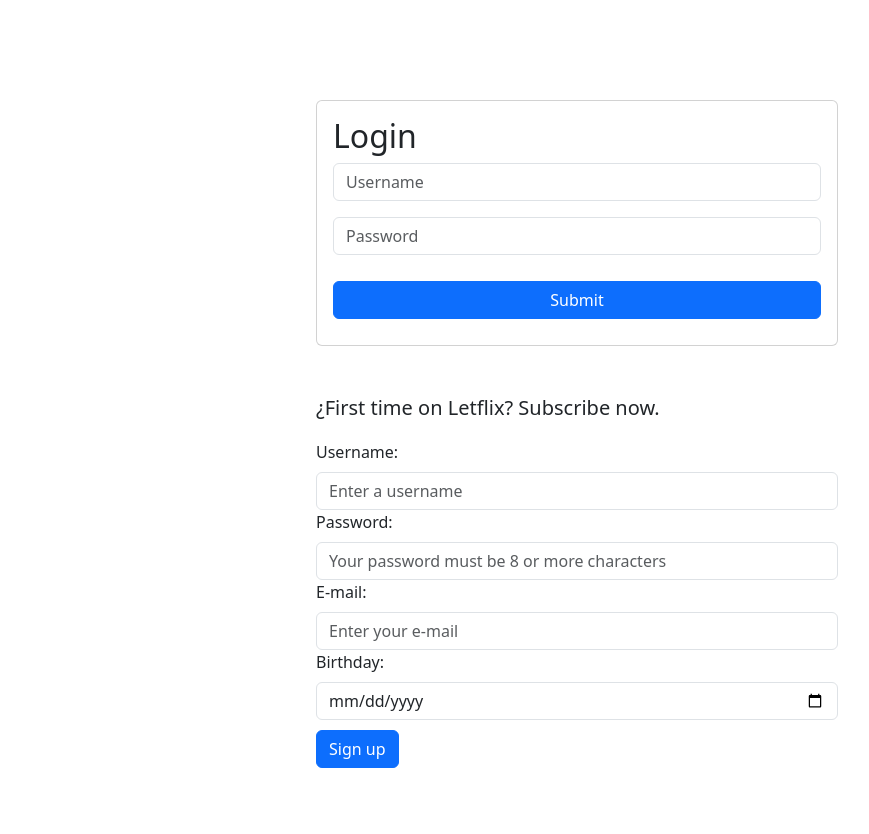
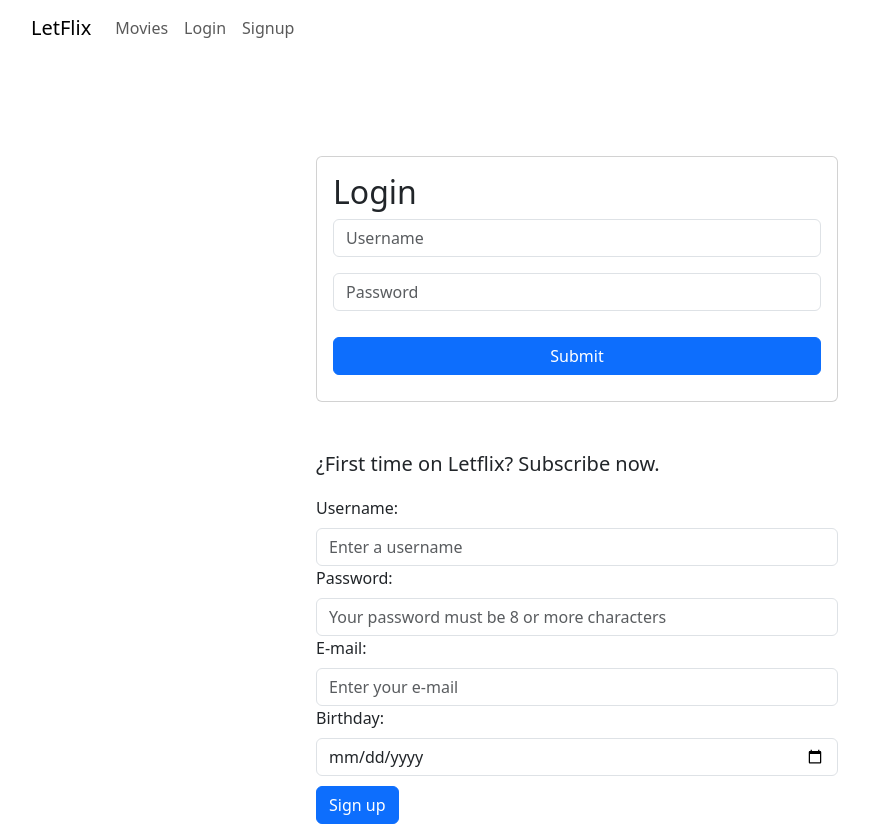
Before and after one commit to Pablocubo/myFlix-client, a React (Vite) app: page / in a window 1280 px wide. Shown: the whole page, without its empty margins (63-932 px from the left). Before the commit the page ends 800 px from the top, so only its background shows below. Built offline with nearby package versions, Linux system fonts and the light colour scheme.

Commit message:
REACT crashed after login in user

```diff
--- a/package.json
+++ b/package.json
@@ -14,6 +14,7 @@
     "react-bootstrap": "^2.10.1",
     "react-dom": "^18.2.0",
     "react-router": "^6.3.0",
+    "react-router-bootstrap": "^0.26.2",
     "react-router-dom": "^6.3.0"
   },
   "devDependencies": {
--- a/src/components/main-view/main-view.jsx
+++ b/src/components/main-view/main-view.jsx
@@ -1,12 +1,14 @@
 import React, { useState, useEffect } from "react";
-import { Container, Row, Col, Button } from "react-bootstrap";
+import { Navbar, Nav, Container, Row, Col } from "react-bootstrap";
+import { LinkContainer } from 'react-router-bootstrap'; // Ensure it's imported
 import 'bootstrap/dist/css/bootstrap.min.css';
 import { LoginView } from "../login-view/login-view";
 import { SignupView } from "../signup-view/signup-view";
 import { MovieCard } from "../movie-card/movie-card";
 import { MovieView } from "../movie-view/movie-view";
 import { BrowserRouter, Routes, Route, Navigate } from "react-router-dom";
-
+import ProfileView from "../profile-view/profile-view";
+ // Import your Profile component
 
 
 
@@ -15,6 +17,7 @@
   const storedToken = localStorage.getItem("token");
   const [user, setUser] = useState(storedUser ? storedUser : null);
   const [token, setToken] = useState(storedToken ? storedToken : null);
+
   const [movies, setMovies] = useState([]);
 
 
@@ -60,13 +63,47 @@
   const onLoggedIn = (authData) => {
     setUser(authData.user);
     setToken(authData.token);
-
     localStorage.setItem('token', authData.token);
     localStorage.setItem('user', JSON.stringify(authData.user));
   };
 
   return (
     <BrowserRouter>
+      <Navbar bg="ligth" expand="lg">
+        <Container>
+          <LinkContainer to="/">
+            <Navbar.Brand >LetFlix</Navbar.Brand>
+          </LinkContainer>
+          <Navbar.Toggle aria-controls="basic-navbar-nav" />
+          <Navbar.Collapse id="basic-navbar-nav">
+            <Nav className="me-auto">
+              {!user ? (
+                <>
+                  <LinkContainer to="/movies">
+                    <Nav.Link>Movies</Nav.Link>
+                  </LinkContainer>
+                  <LinkContainer to="/login">
+                    <Nav.Link>Login</Nav.Link>
+                  </LinkContainer>
+                  <LinkContainer to="/signup">
+                    <Nav.Link>Signup</Nav.Link>
+                  </LinkContainer>
+                </>
+              ) : (
+                <>
+                  <LinkContainer to="/">
+                    <Nav.Link>Home</Nav.Link>
+                  </LinkContainer>
+                  <LinkContainer to="/profile">
+                    <Nav.Link>Profile</Nav.Link>
+                  </LinkContainer>
+                  <Nav.Link onClick={() => { setUser(null); setToken(null); localStorage.clear(); }}>Logout</Nav.Link>
+                </>
+              )}
+            </Nav>
+          </Navbar.Collapse>
+        </Container>
+      </Navbar>
       <Container>
         <Routes>
           <Route path="/" element={
@@ -89,18 +126,18 @@
               <Row xs={1} md={2} lg={3} xl={4} className="g-4">
                 {movies.map((movie) => (
                   <Col key={movie._id} xs={12} md={4}>
-                    <MovieCard movie={movie} onMovieClick={() => setSelectedMovie(movie._id)} />
+                    <MovieCard movie={movie} />
                   </Col>
                 ))}
               </Row>
             )
           } />
-           {movies.map((movie) => (
+          {movies.map((movie) => (
             <Route key={movie._id} path={`/movies/${movie._id}`} element={<MovieView movie={movie} />} />
           ))}
+          <Route path="/profile" element={<ProfileView />} />
         </Routes>
       </Container>
     </BrowserRouter>
-
   );
 };
--- a/src/components/profile-view/profile-view.jsx
+++ b/src/components/profile-view/profile-view.jsx
@@ -5,7 +5,7 @@
 import { Link } from 'react-router-dom';
 import axios from 'axios'; */
 
-  const RegistrationForm = () => {
+  const ProfileView = () => {
     // State variables to store form field values
     const [firstName, setFirstName] = useState('');
     const [lastName, setLastName] = useState('');
@@ -71,4 +71,4 @@
     );
   };
 
-  export default RegistrationForm;
+  export default ProfileView;
```
Also changed, not shown: 3 other files (tests, documents, lock files or other folders).
